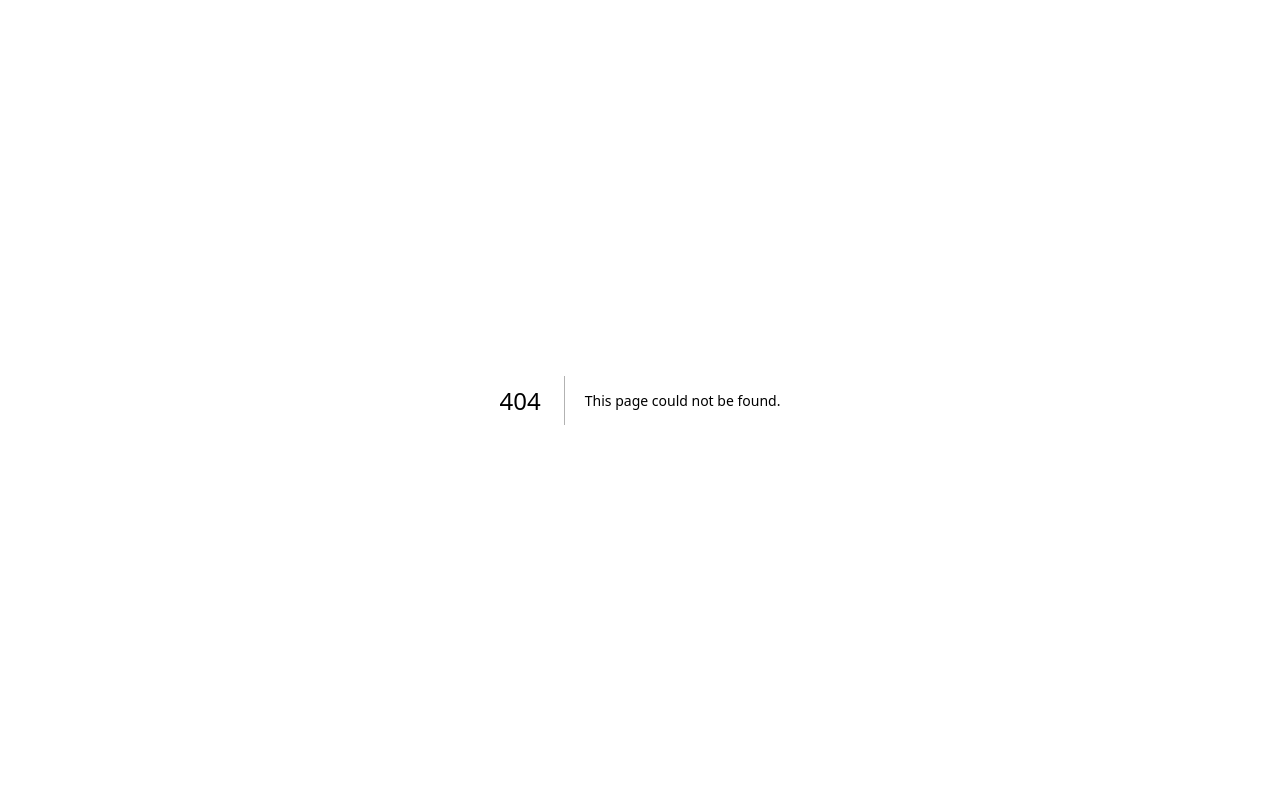
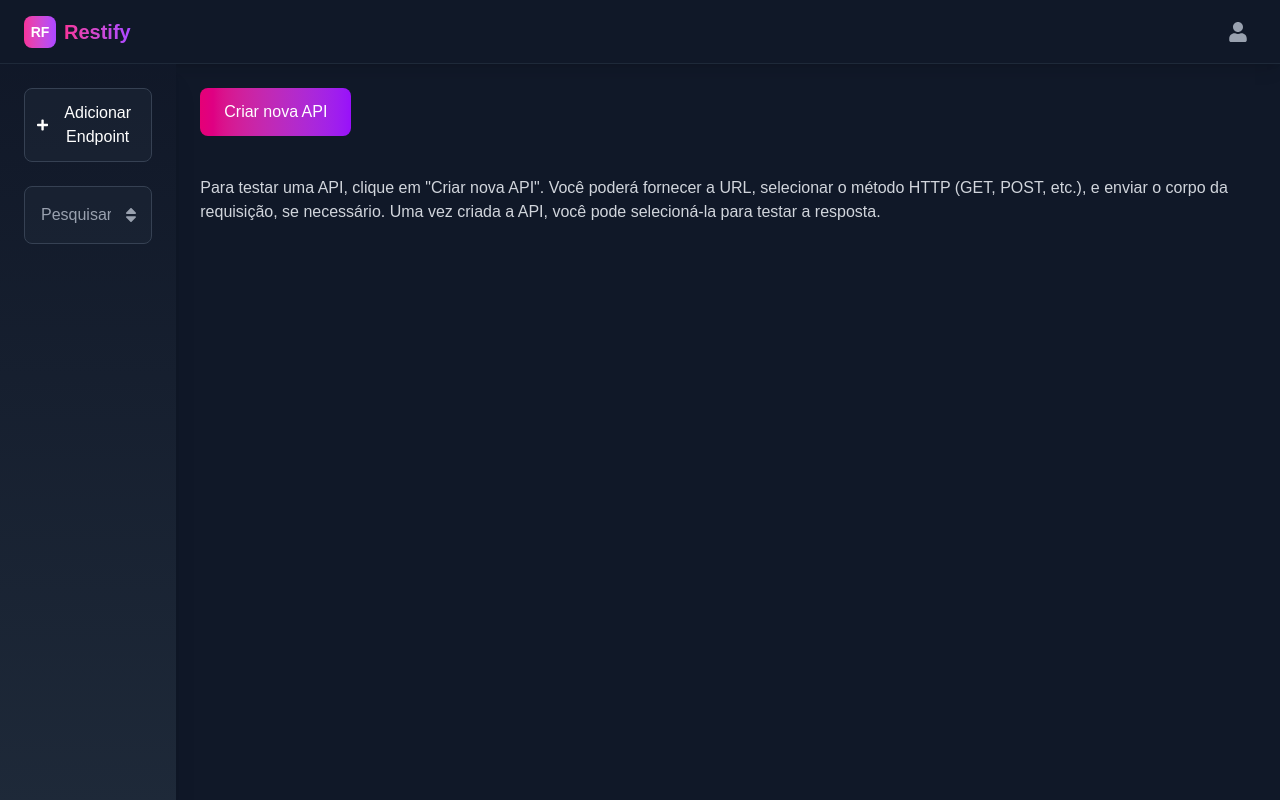
Before and after one commit to FatecFranca/DSM-P3-G07-2025-1, a Next.js app in the folder front-end/: page /app in a window 1280 px wide. Before the commit this address had no page. Built offline with nearby package versions, Linux system fonts and the light colour scheme.

Commit message:
✨ feat: Implements the initial page

```diff
--- /dev/null
+++ b/front-end/src/pages/app.tsx
@@ -0,0 +1,158 @@
+import React, { useState, useEffect } from 'react';
+import { Sidebar } from './components/Sidebar';
+import { ApiForm } from './components/ApiForm';
+import { ApiResponse } from './components/ApiResponse';
+import { Topbar } from './components/Topbar';
+
+interface Endpoint {
+  url: string;
+  method: string;
+  body?: string;
+}
+
+export default function ApiTester() {
+  const [endpoints, setEndpoints] = useState<Endpoint[]>([]);
+  const [selectedIndex, setSelectedIndex] = useState<number | null>(null);
+  const [url, setUrl] = useState('');
+  const [method, setMethod] = useState('GET');
+  const [body, setBody] = useState('');
+  const [response, setResponse] = useState(null);
+  const [loading, setLoading] = useState(false);
+  const [isFirstLoad, setIsFirstLoad] = useState(true);
+  const [executionTime, setExecutionTime] = useState<string>("");
+
+  useEffect(() => {
+    const storedEndpoints = JSON.parse(localStorage.getItem('endpoints') || '[]');
+    setEndpoints(storedEndpoints);
+  }, []);
+
+  useEffect(() => {
+    if (selectedIndex !== null) {
+      const endpoint = endpoints[selectedIndex];
+      if (endpoint) {
+        setUrl(endpoint.url);
+        setMethod(endpoint.method);
+        setBody(endpoint.body || '');
+      }
+    }
+  }, [selectedIndex]);
+
+  const saveEndpoint = () => {
+    const newEndpoints = [...endpoints];
+    if (selectedIndex !== null) {
+      newEndpoints[selectedIndex] = { url, method, body };
+    }
+    setEndpoints(newEndpoints);
+    localStorage.setItem('endpoints', JSON.stringify(newEndpoints));
+  };
+
+  const deleteEndpoint = (index: number) => {
+    const newEndpoints = endpoints.filter((_, i) => i !== index);
+    setEndpoints(newEndpoints);
+    localStorage.setItem('endpoints', JSON.stringify(newEndpoints));
+    setSelectedIndex(null);
+    setUrl('');
+    setMethod('GET');
+    setBody('');
+  };
+
+  const sendRequest = async () => {
+    setLoading(true);
+    setResponse(null);
+    setExecutionTime("");
+
+    try {
+      const startTime = performance.now(); // Marca o início do tempo
+
+      const options: RequestInit = {
+        method,
+        headers: {
+          'Content-Type': 'application/json',
+        },
+        body: method !== 'GET' ? body : undefined,
+      };
+
+      const res = await fetch(url, options);
+      const json = await res.json();
+
+      const endTime = performance.now(); // Marca o fim do tempo
+      const elapsedTime = endTime - startTime; // Calcula o tempo total
+
+      setResponse(json);
+      setExecutionTime(elapsedTime.toFixed(2));
+    } catch (error) {
+      console.log(error);
+    } finally {
+      setLoading(false);
+    }
+  };
+
+
+  const renameEndpoint = (index: number, newName: string) => {
+    const newEndpoints = [...endpoints];
+    newEndpoints[index].url = newName;
+    setEndpoints(newEndpoints);
+    localStorage.setItem('endpoints', JSON.stringify(newEndpoints));
+  };
+
+  const handleCreateApi = () => {
+    setSelectedIndex(null);
+    setUrl('');
+    setMethod('GET');
+    setBody('');
+    setIsFirstLoad(false);
+    saveEndpoint();
+    setSelectedIndex(endpoints.length);
+  };
+
+  return (
+    <div className="flex flex-col min-h-screen bg-gray-900 text-white">
+      <Topbar />
+      <div className="flex flex-1">
+        <Sidebar
+          endpoints={endpoints}
+          selectEndpoint={(index: number) => {
+            setIsFirstLoad(false);
+            saveEndpoint();
+            setSelectedIndex(index);
+          }}
+          deleteEndpoint={deleteEndpoint}
+          selectedIndex={selectedIndex}
+          createEndpoint={handleCreateApi}
+          renameEndpoint={renameEndpoint}
+        />
+        <div className="flex-grow p-6">
+          {selectedIndex === null ? (
+            <>
+              <button
+                onClick={handleCreateApi}
+                className="bg-gradient-to-r from-pink-600 to-purple-600 px-6 py-3 rounded-lg text-white font-medium"
+              >
+                Criar nova API
+              </button>
+              <p className="text-gray-300 mt-10">
+                Para testar uma API, clique em "Criar nova API". Você poderá fornecer a URL, selecionar o método HTTP (GET, POST, etc.), e enviar o corpo da requisição, se necessário. Uma vez criada a API, você pode selecioná-la para testar a resposta.
+              </p>
+            </>
+          ) : null}
+
+          {!isFirstLoad && (
+            <ApiForm
+              url={url}
+              setUrl={setUrl}
+              method={method}
+              setMethod={setMethod}
+              body={body}
+              setBody={setBody}
+              sendRequest={sendRequest}
+              loading={loading}
+              saveEndpoint={saveEndpoint}
+            />
+          )}
+
+          <ApiResponse response={response} executionTime={executionTime} />
+        </div>
+      </div>
+    </div>
+  );
+}
--- /dev/null
+++ b/front-end/src/pages/components/Topbar.tsx
@@ -0,0 +1,21 @@
+import React, { JSX, useState } from "react";
+import { FaUser } from 'react-icons/fa';
+
+export function Topbar(): JSX.Element {
+  return (
+    <div className="h-16 bg-gray-900 border-b border-gray-800 flex items-center justify-between px-6 shadow-lg">
+      <div className="flex items-center gap-2">
+        <div className="w-8 h-8 rounded-lg bg-gradient-to-r from-pink-500 to-purple-500 flex items-center justify-center">
+          <span className="text-sm font-bold">RF</span>
+        </div>
+        <h1 className="text-xl font-bold bg-gradient-to-r from-pink-500 to-purple-500 bg-clip-text text-transparent">
+          Restify
+        </h1>
+      </div>
+
+      <button className="p-2 rounded-full hover:bg-gray-800 transition-colors duration-200" onClick={() => window.location.href = '/perfil'}>
+        <FaUser size={20} className="text-gray-400 hover:text-pink-400 transition-colors duration-200" />
+      </button>
+    </div>
+  );
+}
```
